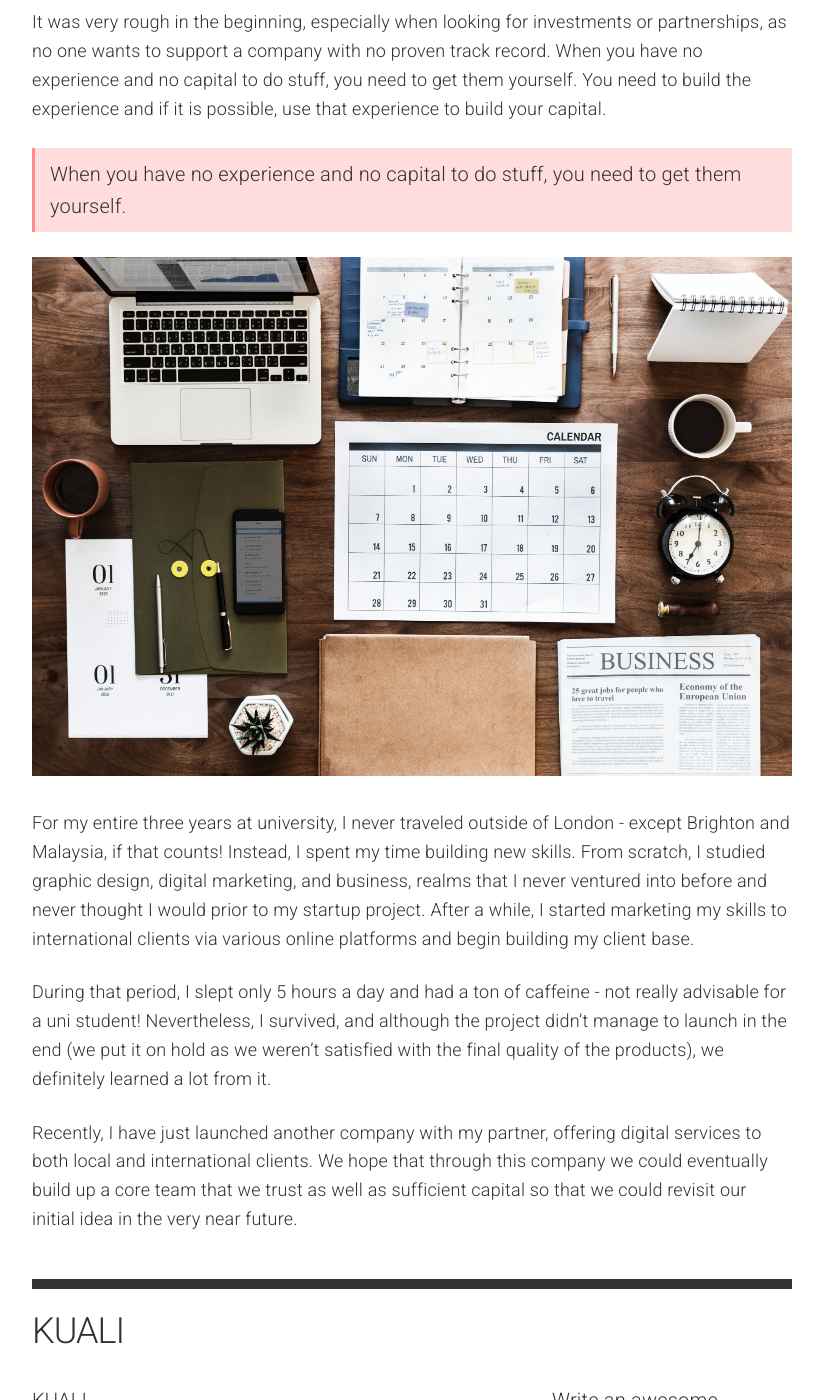
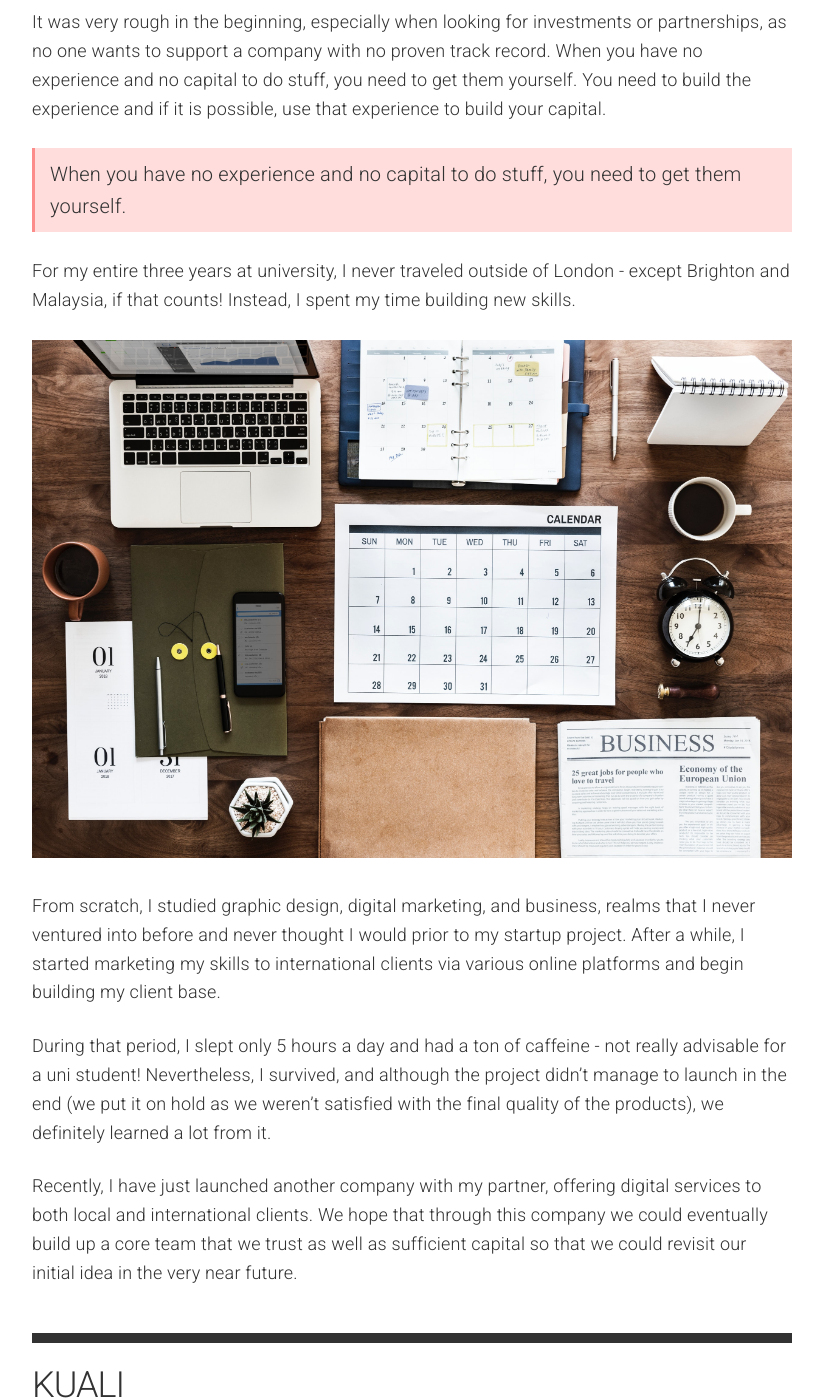
Before and after one commit to kualistories/kuali-website, a Jekyll site: the page built from _posts/2017-10-01-Wee-Rock-Entrepreneurship-from-scratch.markdown, in a window 1280 px wide and 1400 px high, scrolled down 1338 px. Shown: the whole window, without its empty margins (228-1051 px from the left). Built offline with Jekyll 4.4.1, drawn with Linux system fonts in a browser that asks for light colours; comment, search, counter and statistics services are not loaded.

```diff
--- a/_posts/2017-10-01-Wee-Rock-Entrepreneurship-from-scratch.markdown
+++ b/_posts/2017-10-01-Wee-Rock-Entrepreneurship-from-scratch.markdown
@@ -27,9 +27,11 @@ It was very rough in the beginning, especially when looking for investments or p
 
 > When you have no experience and no capital to do stuff, you need to get them yourself.
 
+For my entire three years at university, I never traveled outside of London - except Brighton and Malaysia, if that counts! Instead, I spent my time building new skills.
+
 ![startup](https://kualistories.github.io/img/Startup.jpg)
 
-For my entire three years at university, I never traveled outside of London - except Brighton and Malaysia, if that counts! Instead, I spent my time building new skills. From scratch, I studied graphic design, digital marketing, and business, realms that I never ventured into before and never thought I would prior to my startup project. After a while, I started marketing my skills to international clients via various online platforms and begin building my client base.
+From scratch, I studied graphic design, digital marketing, and business, realms that I never ventured into before and never thought I would prior to my startup project. After a while, I started marketing my skills to international clients via various online platforms and begin building my client base.
 
 During that period, I slept only 5 hours a day and had a ton of caffeine - not really advisable for a uni student! Nevertheless, I survived, and although the project didn’t manage to launch in the end (we put it on hold as we weren’t satisfied with the final quality of the products), we definitely learned a lot from it.
 
```
